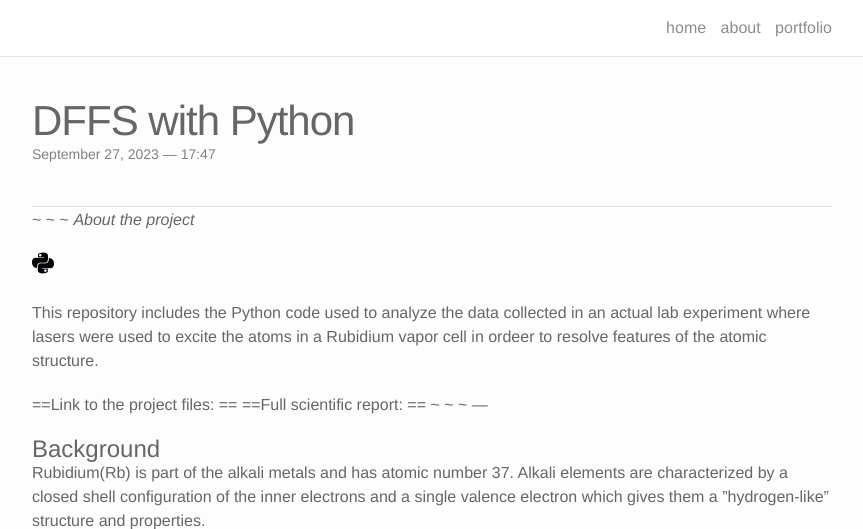
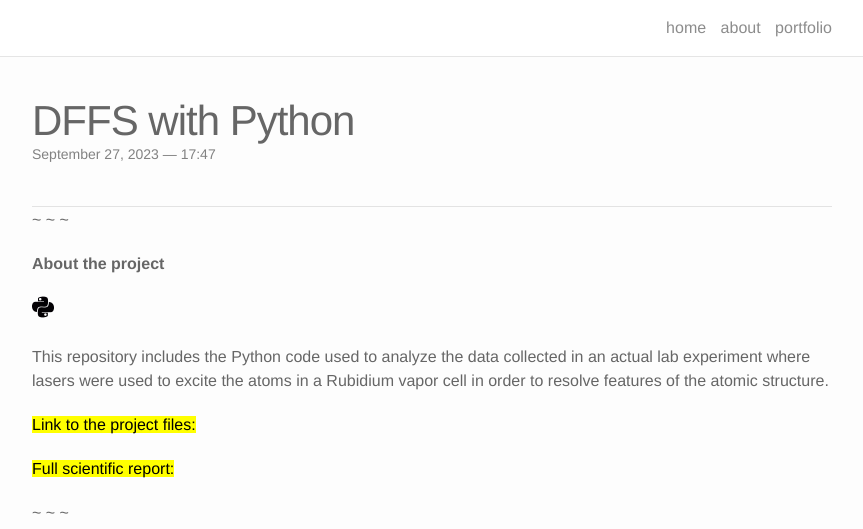
Before and after one commit to Al-1n/Al-1n.github.io, a Jekyll site: the page built from _portfolio/2_project.markdown, in a window 1280 px wide and 900 px high, cut to the strip 0-529 px from the top of the window. Shown: the whole strip, without its empty margins (208-1071 px from the left). Built offline with Jekyll 4.4.1, drawn with Linux system fonts in a browser that asks for light colours; nearby versions of some CDN libraries.

```diff
--- a/_portfolio/2_project.markdown
+++ b/_portfolio/2_project.markdown
@@ -6,16 +6,21 @@
 ---
 
 ---
+
 ~ ~ ~
-*About the project*
+
+**About the project**
 
 ![](/img/python_icon.png)
 
-This repository includes the Python code used to analyze the data collected in an actual lab experiment where lasers were used to excite the atoms in a Rubidium vapor cell in ordeer to resolve features of the atomic structure.
+This repository includes the Python code used to analyze the data collected in an actual lab experiment where lasers were used to excite the atoms in a Rubidium vapor cell in order to resolve features of the atomic structure.
 
-==Link to the project files: == [](https://github.com/Al-1n/DFFS)
-==Full scientific report: == [](https://github.com/Al-1n/DFFS/blob/main/SatSpec_Revision2_Scientific_Paper.pdf)
+<mark>Link to the project files:</mark> [](https://github.com/Al-1n/DFFS)
+
+<mark>Full scientific report:</mark> [](https://github.com/Al-1n/DFFS/blob/main/SatSpec_Revision2_Scientific_Paper.pdf)
+
 ~ ~ ~
+
 ---
 
 # Background
```
